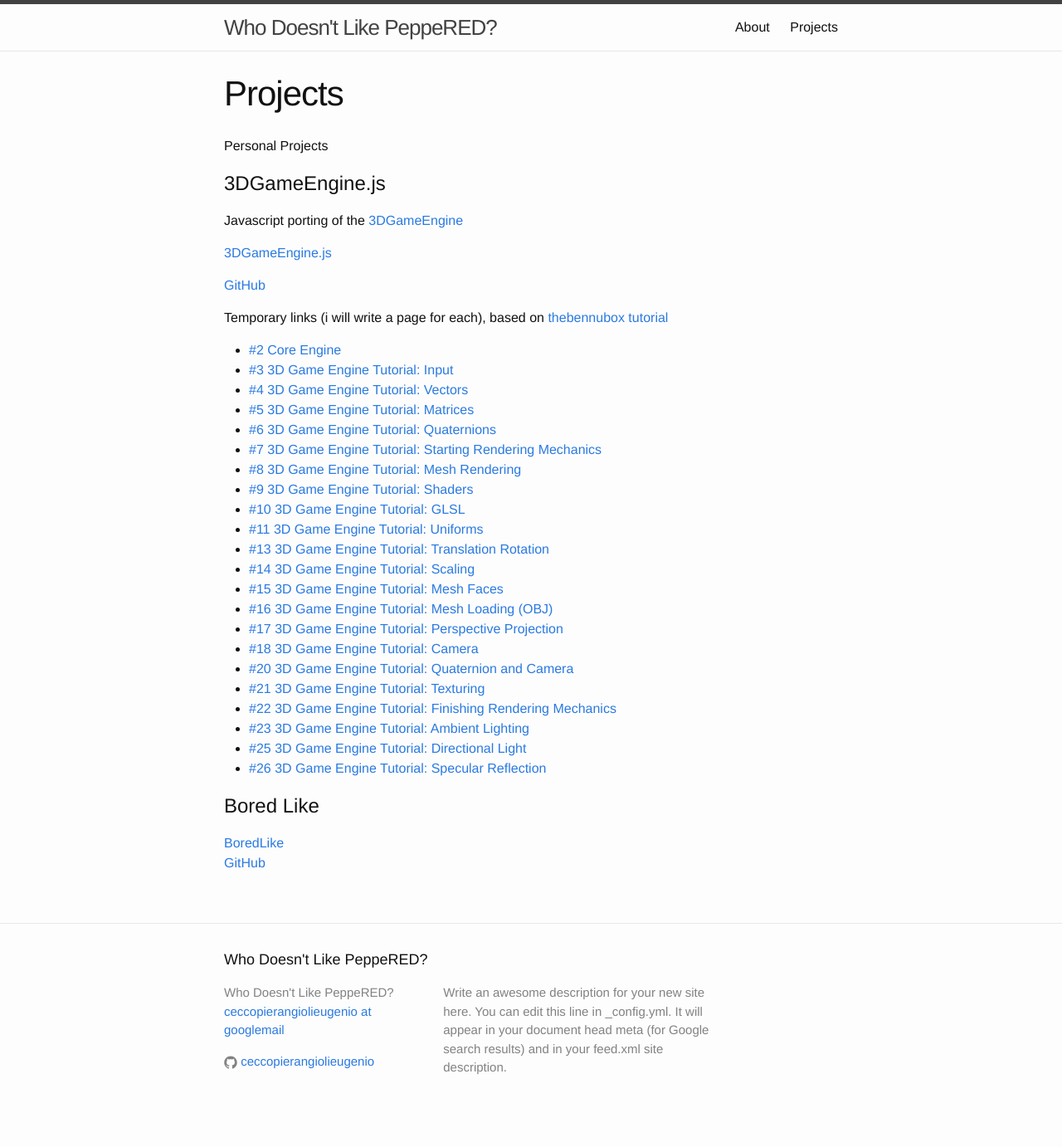
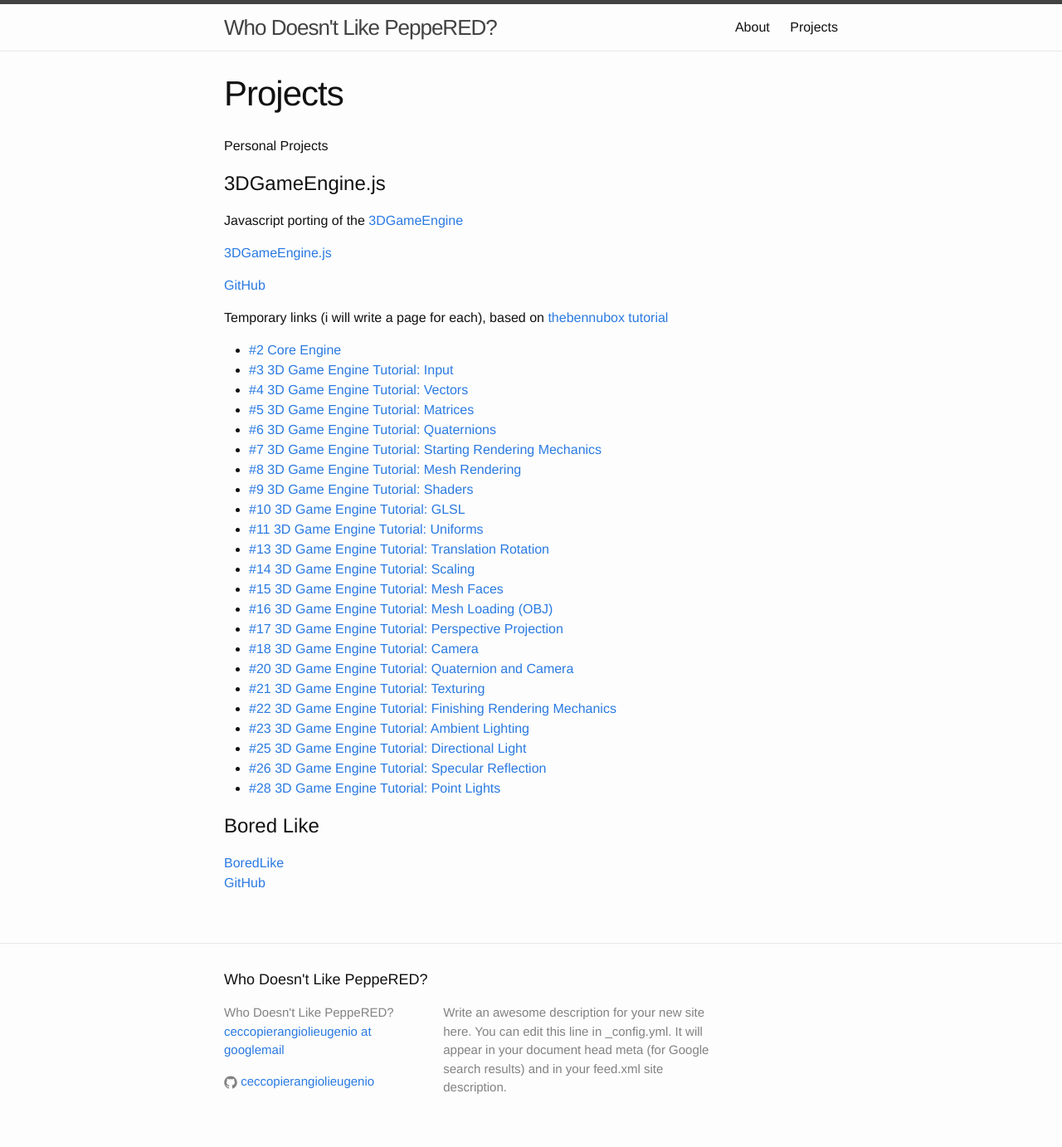
Before and after one commit to ceccopierangiolieugenio/ceccopierangiolieugenio.github.io, a Jekyll site: the page built from projects.md, in a window 1280 px wide. Shown: the whole page at 83% size. Built offline with Jekyll 4.4.1, drawn with Linux system fonts in a browser that asks for light colours; before the commit the page ends 1358 px from its top, so only the background shows below that.

Commit message:
Added tutorial 28 - Point Lights

```diff
--- a/projects.md
+++ b/projects.md
@@ -39,6 +39,7 @@ Temporary links (i will write a page for each), based on [thebennubox tutorial](
 -   [#23 3D Game Engine Tutorial: Ambient Lighting](3DGameEngine.js/v0.23/3DGameEngine.js.html)
 -   [#25 3D Game Engine Tutorial: Directional Light](3DGameEngine.js/v0.25/3DGameEngine.js.html)
 -   [#26 3D Game Engine Tutorial: Specular Reflection](3DGameEngine.js/v0.26/3DGameEngine.js.html)
+-   [#28 3D Game Engine Tutorial: Point Lights](3DGameEngine.js/v0.28/3DGameEngine.js.html)
 
 
 Bored Like
```
Also changed, not shown: .gitmodules.
